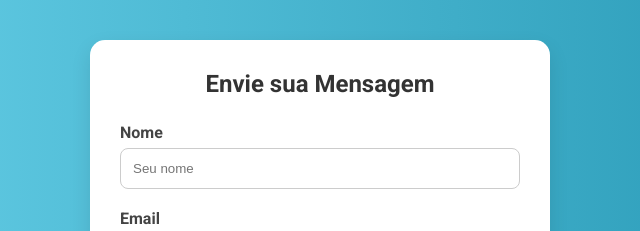
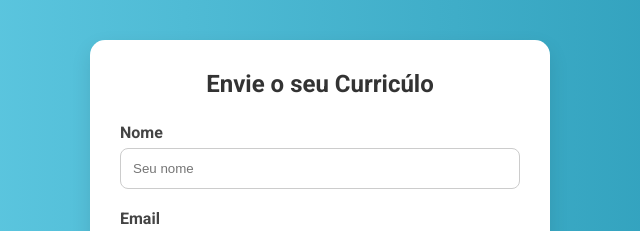
Before and after one commit to carlosrenato28/CarlosRenato, a plain HTML site: page index.html in a window 1280 px wide. Shown: the part 122-353 px from the top of the page, 320-960 px from the left. Drawn offline with Linux system fonts and the light colour scheme.

Commit message:
Update index.html

```diff
--- a/index.html
+++ b/index.html
@@ -3,14 +3,14 @@
 <head>
   <meta charset="UTF-8">
   <meta name="viewport" content="width=device-width, initial-scale=1.0">
-  <title>Formulario Novo</title>
+  <title>Envie o seu Curricúlo</title>
   <link rel="stylesheet" href="style.css">
   <link href="https://fonts.googleapis.com/css2?family=Roboto:wght@400;700&display=swap" rel="stylesheet">
 </head>
 <body>
   <div class="container">
     <div class="form_box">
-      <h2 class="title">Envie sua Mensagem</h2>
+      <h2 class="title">Envie o seu Curricúlo</h2>
       <form action="#" method="get">
         <label for="nome">Nome</label>
         <input type="text" name="nome" id="nome" placeholder="Seu nome" required>
```
